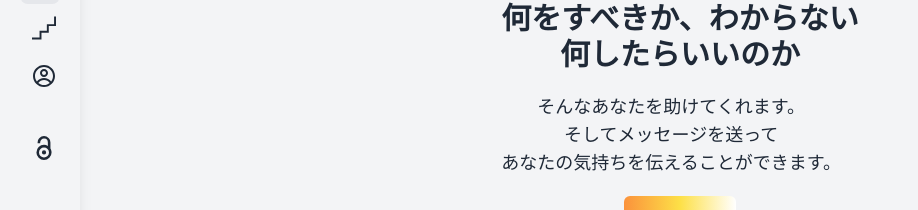
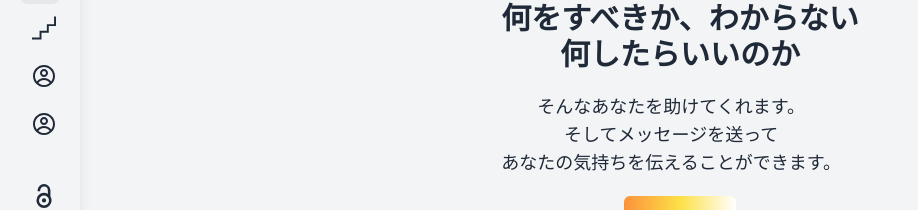
Before and after one commit to ayakuma309/letters_planet_frontend, a Next.js app: page / in a window 1280 px wide. Shown: the part 116-326 px from the top of the page, without its empty margins (0-918 px from the left). Built offline with nearby package versions, Linux system fonts and the light colour scheme; no server answers.

Commit message:
fix: フォルダの移動

```diff
--- a/src/components/common/Sidebar.tsx
+++ b/src/components/common/Sidebar.tsx
@@ -15,7 +15,8 @@ const Sidebar = () => {
     const Menus = [
         { title: 'youtube', path: '/posts_page', src: <AiFillPieChart /> },
         { title: 'random', path: '/random_page', src: <SiFuturelearn /> },
-        { title: 'Qiita', path: '/qiita', src: <CgProfile /> },
+        { title: 'Qiita', path: '/qiitas', src: <CgProfile /> },
+        { title: 'Qiita検索', path: '/qiita_search', src: <CgProfile /> },
     ]
 
     return (
--- a/src/pages/qiita.tsx
+++ b/src/pages/qiita_search.tsx
@@ -8,7 +8,7 @@ function fetcher(url: string) {
   return fetch(url).then((res) => res.json());
 }
 
-const qiita = () => {
+const qiita_search = () => {
   const [query, setQuery] = useState('');
   const apiUrl = 'https://qiita.com/api/v2/items?per_page=25&query=';
   const { data, error } = useSWR(
@@ -23,10 +23,11 @@ const qiita = () => {
   return (
     <>
       <h1>Qiita記事一覧</h1>
+
       <SearchForm onSearch={handleSearch} />
       <QiitaList data={data} error={error} />
     </>
   )
 }
 
-export default qiita
+export default qiita_search;
```
